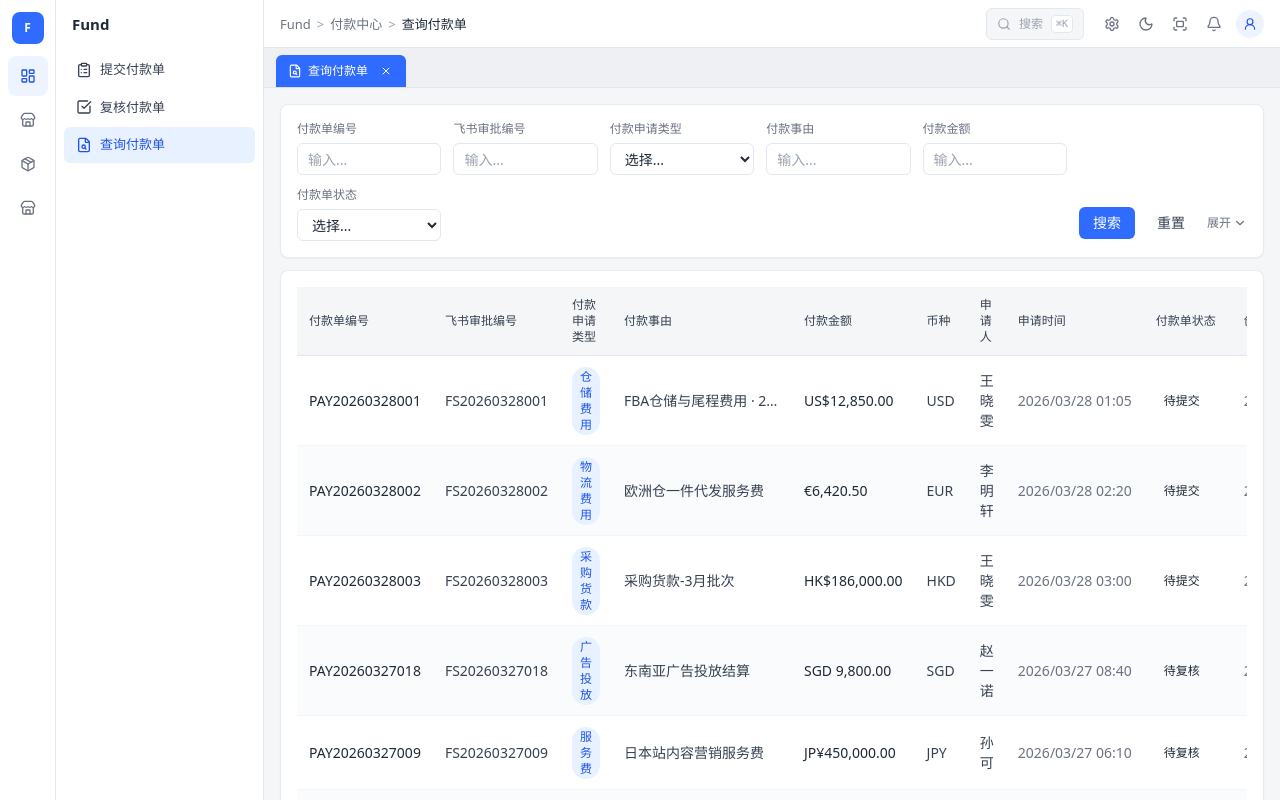
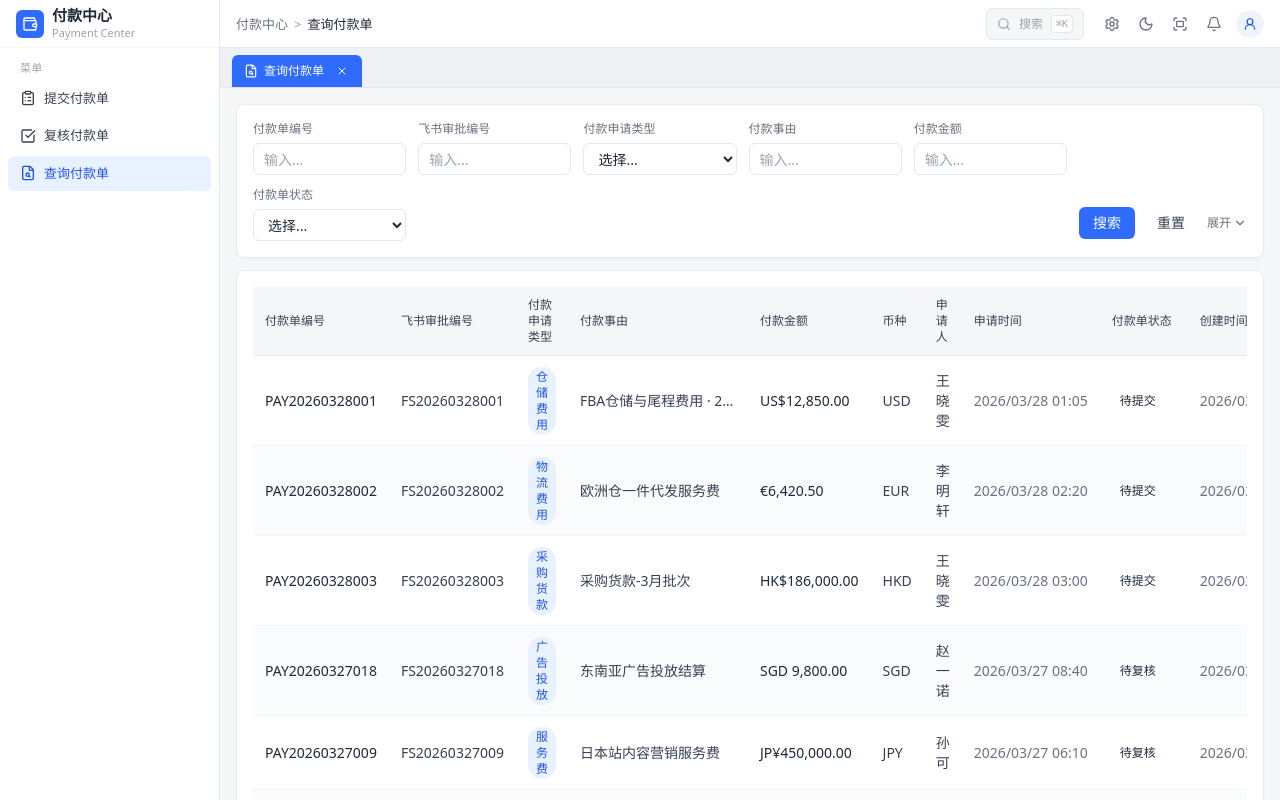
Before and after one commit to 1831833hym-eng/pay-hub, a Next.js app: page /query in a window 1280 px wide. Shown: the top 800 px of the page. Built offline with nearby package versions, Linux system fonts and the light colour scheme.

Commit message:
feat: 将付款中心定位为独立应用
去掉 Fund 嵌套品牌与平台图标栏，侧栏与页面标题统一为「付款中心」。

Co-authored-by: cursor186 <cursor186@bestfulfill.com>

```diff
--- a/src/app/layout.tsx
+++ b/src/app/layout.tsx
@@ -3,9 +3,9 @@ import { PaymentsProvider } from "@/lib/payments-store";
 import "./globals.css";
 
 export const metadata: Metadata = {
-  title: "付款中心 · 资金中台",
+  title: "付款中心",
   description:
-    "承接飞书审批付款申请，生成付款单，复核后经万里汇出款，并将回单回传飞书审批流。",
+    "付款中心：承接飞书审批付款申请，生成付款单，复核后经万里汇出款，并将回单回传飞书审批流。",
 };
 
 export default function RootLayout({
--- a/src/components/layout/app-shell.tsx
+++ b/src/components/layout/app-shell.tsx
@@ -8,13 +8,11 @@ import {
   ClipboardList,
   FileSearch,
   Fullscreen,
-  LayoutDashboard,
   Moon,
-  Package,
   Search,
   Settings,
-  Store,
   UserRound,
+  Wallet,
   X,
 } from "lucide-react";
 import { cn } from "@/lib/utils";
@@ -40,13 +38,6 @@ const MENUS = [
   },
 ];
 
-const RAIL = [
-  { label: "工作台", icon: LayoutDashboard },
-  { label: "站点", icon: Store },
-  { label: "B2B", icon: Package },
-  { label: "OMS", icon: Store },
-];
-
 function currentMenu(pathname: string) {
   return MENUS.find((m) => m.match(pathname)) ?? MENUS[0];
 }
@@ -54,7 +45,7 @@ function currentMenu(pathname: string) {
 function breadcrumb(pathname: string) {
   const menu = currentMenu(pathname);
   const isDetail = /\/(submit|review|query)\/[^/]+/.test(pathname);
-  return ["Fund", "付款中心", menu.label, ...(isDetail ? ["明细"] : [])];
+  return ["付款中心", menu.label, ...(isDetail ? ["明细"] : [])];
 }
 
 export function AppShell({
@@ -77,35 +68,23 @@ export function AppShell({
 
   return (
     <div className="flex min-h-screen bg-[#f5f6f8] text-ink-1">
-      {/* Far-left icon rail */}
-      <aside className="hidden w-14 shrink-0 flex-col items-center gap-1 border-r border-slate-200 bg-white py-3 lg:flex">
-        <div className="mb-2 flex h-8 w-8 items-center justify-center rounded-lg bg-brand-500 text-xs font-bold text-white">
-          F
+      {/* Independent app sidebar */}
+      <aside className="flex w-[200px] shrink-0 flex-col border-r border-slate-200 bg-white sm:w-[220px]">
+        <div className="flex h-12 items-center gap-2 border-b border-slate-100 px-4">
+          <span className="flex h-7 w-7 items-center justify-center rounded-md bg-brand-500 text-white">
+            <Wallet className="h-4 w-4" />
+          </span>
+          <div className="min-w-0">
+            <div className="truncate text-[15px] font-semibold leading-tight">
+              付款中心
+            </div>
+            <div className="truncate text-[11px] text-ink-4">Payment Center</div>
+          </div>
         </div>
-        {RAIL.map((item, idx) => {
-          const Icon = item.icon;
-          return (
-            <button
-              key={item.label}
-              type="button"
-              title={item.label}
-              className={cn(
-                "flex h-10 w-10 items-center justify-center rounded-lg text-ink-3 hover:bg-slate-100 hover:text-ink-1",
-                idx === 0 && "bg-brand-50 text-brand-600"
-              )}
-            >
-              <Icon className="h-4 w-4" />
-            </button>
-          );
-        })}
-      </aside>
-
-      {/* Fund module sidebar — menu entry only here */}
-      <aside className="flex w-[180px] shrink-0 flex-col border-r border-slate-200 bg-white sm:w-[208px]">
-        <div className="flex h-12 items-center px-4 text-[15px] font-semibold">
-          Fund
-        </div>
-        <nav className="flex-1 space-y-0.5 px-2 py-1">
+        <nav className="flex-1 space-y-0.5 px-2 py-3">
+          <div className="mb-1 px-3 text-[11px] font-medium uppercase tracking-wide text-ink-4">
+            菜单
+          </div>
           {MENUS.map((item) => {
             const Icon = item.icon;
             const isActive = item.match(pathname);
@@ -129,7 +108,6 @@ export function AppShell({
       </aside>
 
       <div className="flex min-w-0 flex-1 flex-col">
-        {/* Header */}
         <header className="flex h-12 shrink-0 items-center gap-3 border-b border-slate-200 bg-white px-4">
           <div className="min-w-0 flex-1 truncate text-xs text-ink-3 sm:text-[13px]">
             {crumbs.map((c, i) => (
@@ -167,7 +145,6 @@ export function AppShell({
           </div>
         </header>
 
-        {/* Open page tabs (not menu entry) */}
         <div className="flex h-10 shrink-0 items-end gap-1 border-b border-slate-200 bg-[#eef0f3] px-3">
           <div className="flex h-8 items-center gap-1.5 rounded-t-md bg-brand-500 px-3 text-xs font-medium text-white shadow-sm">
             <MenuIcon className="h-3.5 w-3.5" />
@@ -195,7 +172,6 @@ export function AppShell({
               ) : null}
             </div>
           )}
-          {/* title used by pages for a11y; visually covered by tab */}
           <h1 className="sr-only">{title}</h1>
           {children}
         </main>
```
Also changed, not shown: 1 other file (tests, documents, lock files or other folders).
